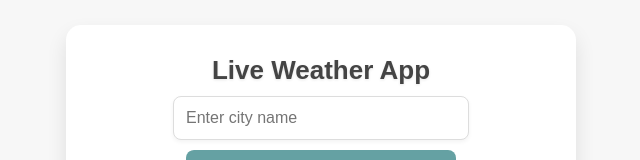
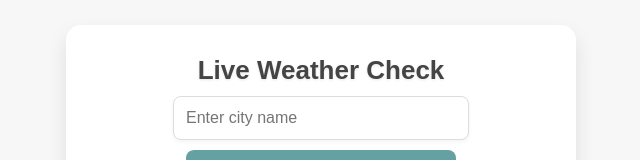
Before and after one commit to notardra/Weather-to-Watts---Solar-Estimator, a plain HTML site: page index.html in a window 1280 px wide. Shown: the part 242-402 px from the top of the page, without its empty margins (319-959 px from the left). Drawn offline with Linux system fonts and the light colour scheme.

Commit message:
Update index.html

```diff
--- a/index.html
+++ b/index.html
@@ -3,12 +3,12 @@
 <head>
   <meta charset="UTF-8">
   <meta name="viewport" content="width=device-width, initial-scale=1.0">
-  <title>Live Weather App</title>
+  <title>Live Weather Check</title>
   <link rel="stylesheet" href="style.css">
 </head>
 <body>
   <div class="weather-container">
-    <h1>Live Weather App</h1>
+    <h1>Live Weather Check</h1>
     <!-- Input field to enter the city name -->
     <input type="text" id="city" placeholder="Enter city name">
     <!-- Button to fetch the weather -->
```
